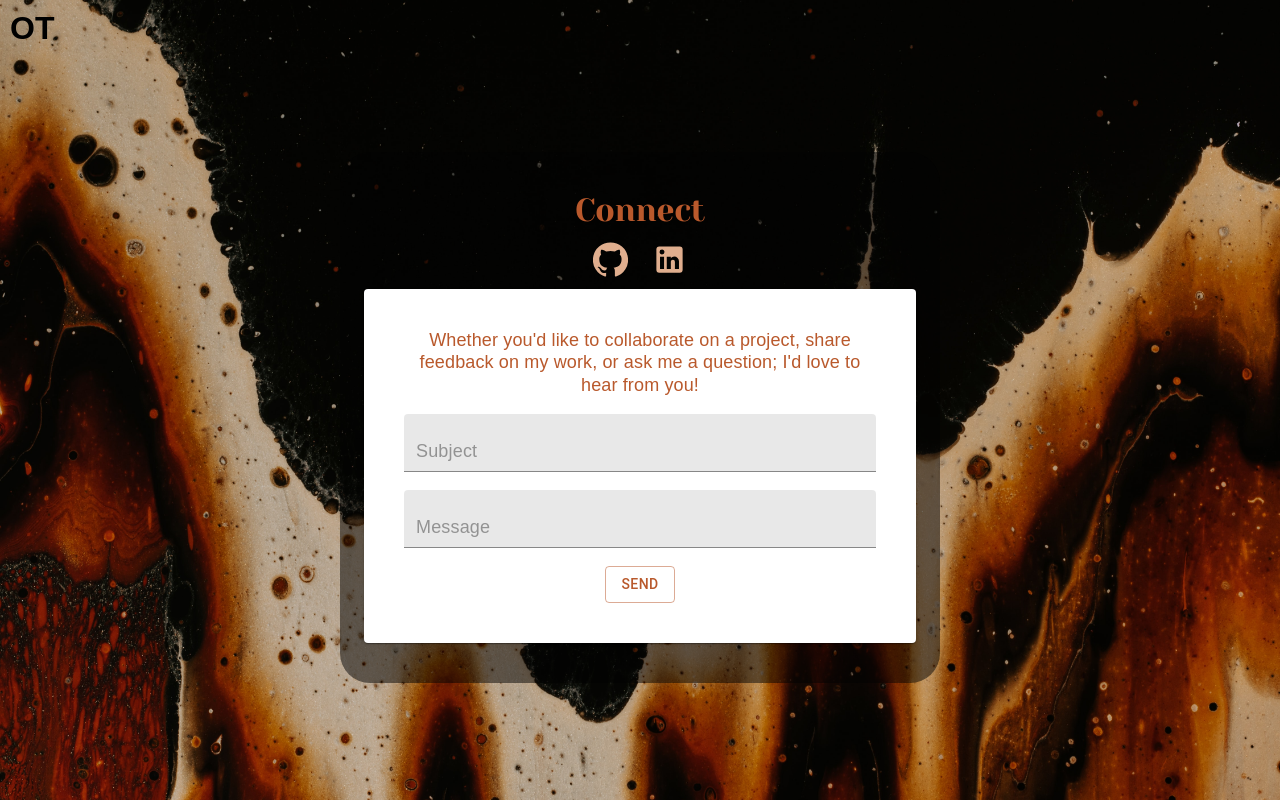
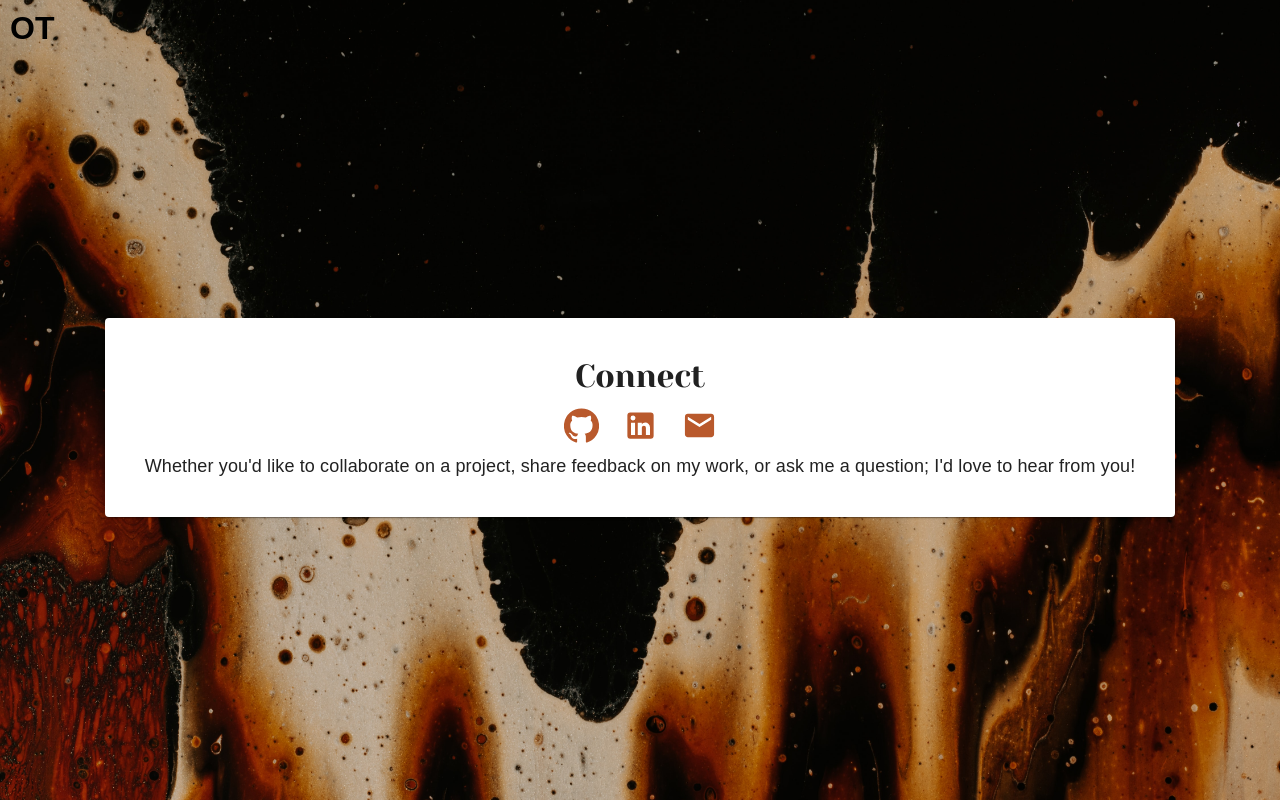
Before and after one commit to ortufte/olivia-tufte, a React (Create React App) app: page /connect in a window 1280 px wide. Built offline with nearby package versions, Linux system fonts and the light colour scheme; a web font is replaced by a local one.

Commit message:
remove form, replace with email icon for contacting via email

```diff
--- a/src/components/Connect.js
+++ b/src/components/Connect.js
@@ -1,56 +1,38 @@
 import React from 'react';
-import { Typography, Container, TextField, Button, Card } from '@material-ui/core'
+import { Typography, Container, Box, Card } from '@material-ui/core'
 import IconButton from '@material-ui/core/IconButton';
 import GitHubIcon from '@material-ui/icons/GitHub';
 import LinkedInIcon from '@material-ui/icons/LinkedIn';
+import EmailIcon from '@material-ui/icons/Email';
+
 
 const Connect = () => {
     return (
-        <Container className='about' maxWidth='sm' align='center'>
-                <Typography variant="h2" color="primary"> Connect </Typography>
-                <IconButton color="secondary" href="https://github.com/ortufte" aria-label="go to GitHub">
+        <Box
+            padding='40px'
+            borderRadius= '30px'
+            alignItems="center"
+            maxWidth='sm'
+            align='center'
+        >
+            <Card>
+                <Typography variant="h2"> Connect </Typography>
+                <IconButton color="primary" href="https://github.com/ortufte" aria-label="go to GitHub">
                     <GitHubIcon fontSize="large" />
                 </IconButton>
-                <IconButton color="secondary" href="https://www.linkedin.com/in/olivia-tufte/"  aria-label="go to LinkedIn">
+                <IconButton color="primary" href="https://www.linkedin.com/in/olivia-tufte/"  aria-label="go to LinkedIn">
                     <LinkedInIcon fontSize="large" />
                 </IconButton>
-
-                    <Card >
-                        <form action="mailto:ortufte@gmail.com" method="GET" target="_blank" >
-                            <Typography variant="h4" color="primary">
+                <IconButton color="primary" href="mailto:ortufte@gmail.com"  aria-label="send email">
+                    <EmailIcon fontSize="large" />
+                </IconButton>
+                <Typography variant="h4" >
                                 Whether you'd like to collaborate on a project,
                                 share feedback on my work, or ask me a question;
                                 I'd love to hear from you!
-                            </Typography>
-                            <br></br>
-                            {/* <label class="label" for="subject"><Typography variant="h4" color="primary">Subject</Typography></label> */}
-                            <TextField
-                                required
-                                fullWidth
-                                variant="filled"
-                                name="subject"
-                                id="subject"
-                                placeholder="Subject">
-                            </TextField>
-                            <br></br>
-                            <br></br>
-                            {/* <label class="label" for="body"><Typography variant="h4" color="primary">Message</Typography></label> */}
-                            <TextField
-                                required
-                                fullWidth
-                                multiline
-                                variant="filled"
-                                id="standard-multiline-static"
-                                placeholder="Message">
-
-                            </TextField>
-                            <br></br>
-                            <br></br>
-                            <div><Button type="submit" variant="outlined" color="primary">SEND</Button></div>
-                        </form>
-                    </Card>
-
-        </Container>
+                </Typography>
+            </Card>
+        </Box>
     )
 }
 
```
